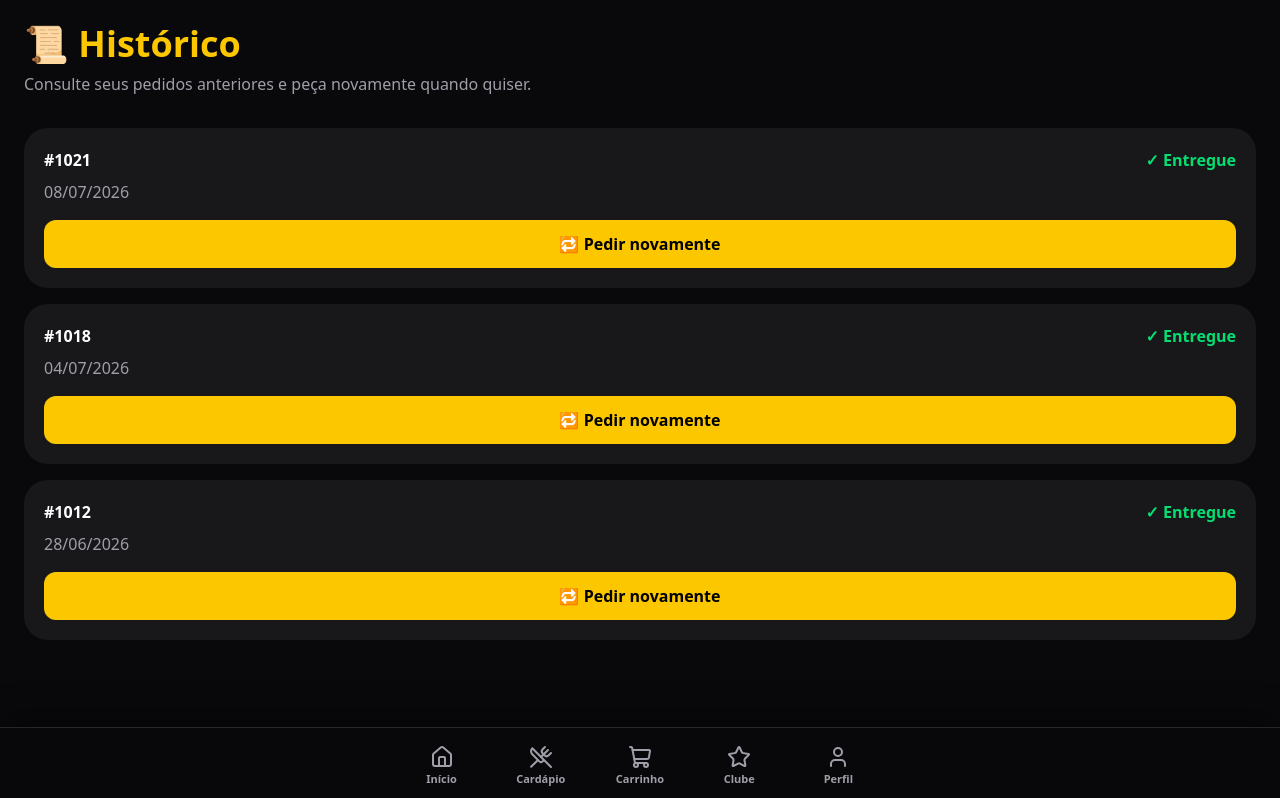
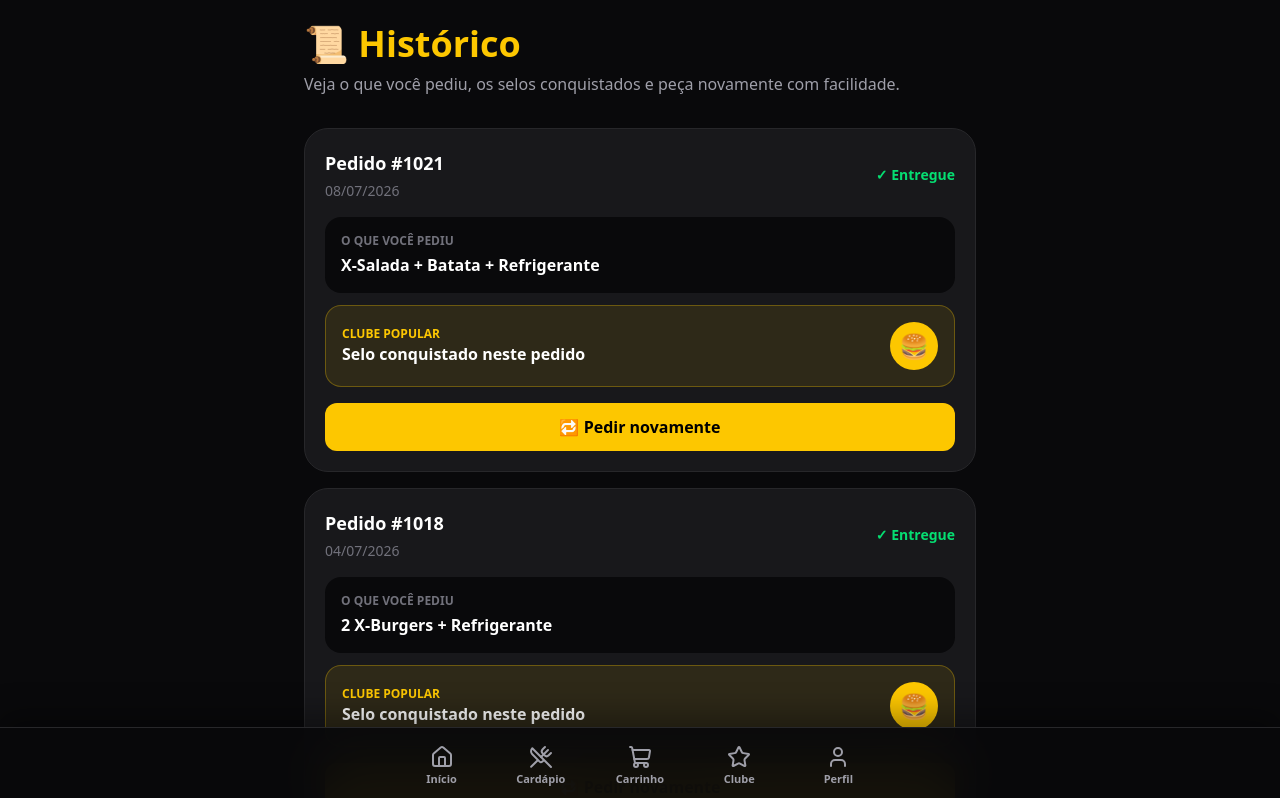
Before and after one commit to UniversalKnowledgeEcosystem/popular-app, a Next.js app: page /historico in a window 1280 px wide. Shown: the top 798 px of the page. Built offline with nearby package versions, Linux system fonts and the light colour scheme.

Commit message:
feat: highlight ordered items stamps and repeat order in history

```diff
--- a/app/historico/page.tsx
+++ b/app/historico/page.tsx
@@ -1,49 +1,76 @@
+"use client";
+
+import Link from "next/link";
+
 const pedidos = [
   {
     numero: "#1021",
     data: "08/07/2026",
     status: "Entregue",
+    itens: "X-Salada + Batata + Refrigerante",
+    selos: 1,
   },
   {
     numero: "#1018",
     data: "04/07/2026",
     status: "Entregue",
+    itens: "2 X-Burgers + Refrigerante",
+    selos: 1,
   },
   {
     numero: "#1012",
     data: "28/06/2026",
     status: "Entregue",
+    itens: "X-Salada + Refrigerante",
+    selos: 1,
   },
 ];
 
 export default function Historico() {
   return (
-    <main className="min-h-screen bg-zinc-950 text-white p-6 pb-24">
-      <h1 className="text-4xl font-black text-yellow-400">
-        📜 Histórico
-      </h1>
-      <p className="text-zinc-400 mt-2">Consulte seus pedidos anteriores e peça novamente quando quiser.</p>
+    <main className="min-h-screen bg-zinc-950 text-white p-6 pb-28">
+      <div className="max-w-2xl mx-auto">
+        <h1 className="text-4xl font-black text-yellow-400">📜 Histórico</h1>
+        <p className="text-zinc-400 mt-2">Veja o que você pediu, os selos conquistados e peça novamente com facilidade.</p>
 
-      <div className="mt-8 space-y-4">
-        {pedidos.map((pedido) => (
-          <div
-            key={pedido.numero}
-            className="bg-zinc-900 rounded-3xl p-5"
-          >
-            <div className="flex justify-between items-center">
-              <h2 className="font-bold">{pedido.numero}</h2>
-              <span className="text-green-400 font-bold">✓ {pedido.status}</span>
-            </div>
+        <div className="mt-8 space-y-4">
+          {pedidos.map((pedido) => (
+            <article key={pedido.numero} className="bg-zinc-900 border border-zinc-800 rounded-3xl p-5">
+              <div className="flex justify-between items-center gap-3">
+                <div>
+                  <h2 className="font-black text-lg">Pedido {pedido.numero}</h2>
+                  <p className="text-zinc-500 text-sm mt-1">{pedido.data}</p>
+                </div>
+                <span className="text-green-400 text-sm font-black">✓ {pedido.status}</span>
+              </div>
 
-            <p className="text-zinc-400 mt-2">
-              {pedido.data}
-            </p>
+              <div className="mt-4 bg-zinc-950 rounded-2xl p-4">
+                <p className="text-xs font-black text-zinc-500 uppercase">O que você pediu</p>
+                <p className="font-bold mt-1">{pedido.itens}</p>
+              </div>
 
-            <button className="w-full mt-4 bg-yellow-400 text-black py-3 rounded-xl font-black">
-              🔁 Pedir novamente
-            </button>
-          </div>
-        ))}
+              <div className="mt-3 flex items-center justify-between bg-yellow-400/10 border border-yellow-400/30 rounded-2xl p-4">
+                <div>
+                  <p className="text-xs text-yellow-400 font-black">CLUBE POPULAR</p>
+                  <p className="font-bold">Selo conquistado neste pedido</p>
+                </div>
+                <div className="w-12 h-12 rounded-full bg-yellow-400 text-black flex items-center justify-center text-2xl" aria-label={`${pedido.selos} selo conquistado`}>
+                  🍔
+                </div>
+              </div>
+
+              <Link href="/cardapio" className="flex items-center justify-center w-full mt-4 bg-yellow-400 text-black py-3 rounded-xl font-black">
+                🔁 Pedir novamente
+              </Link>
+            </article>
+          ))}
+        </div>
+
+        <div className="mt-6 bg-zinc-900 border border-zinc-800 rounded-2xl p-4 text-center">
+          <p className="font-black">🎁 Continue juntando selos</p>
+          <p className="text-zinc-400 text-sm mt-1">Cada pedido elegível deixa você mais perto do próximo prêmio.</p>
+          <Link href="/fidelidade" className="inline-block text-yellow-400 font-black mt-3">Ver meus clubes →</Link>
+        </div>
       </div>
     </main>
   );
```
